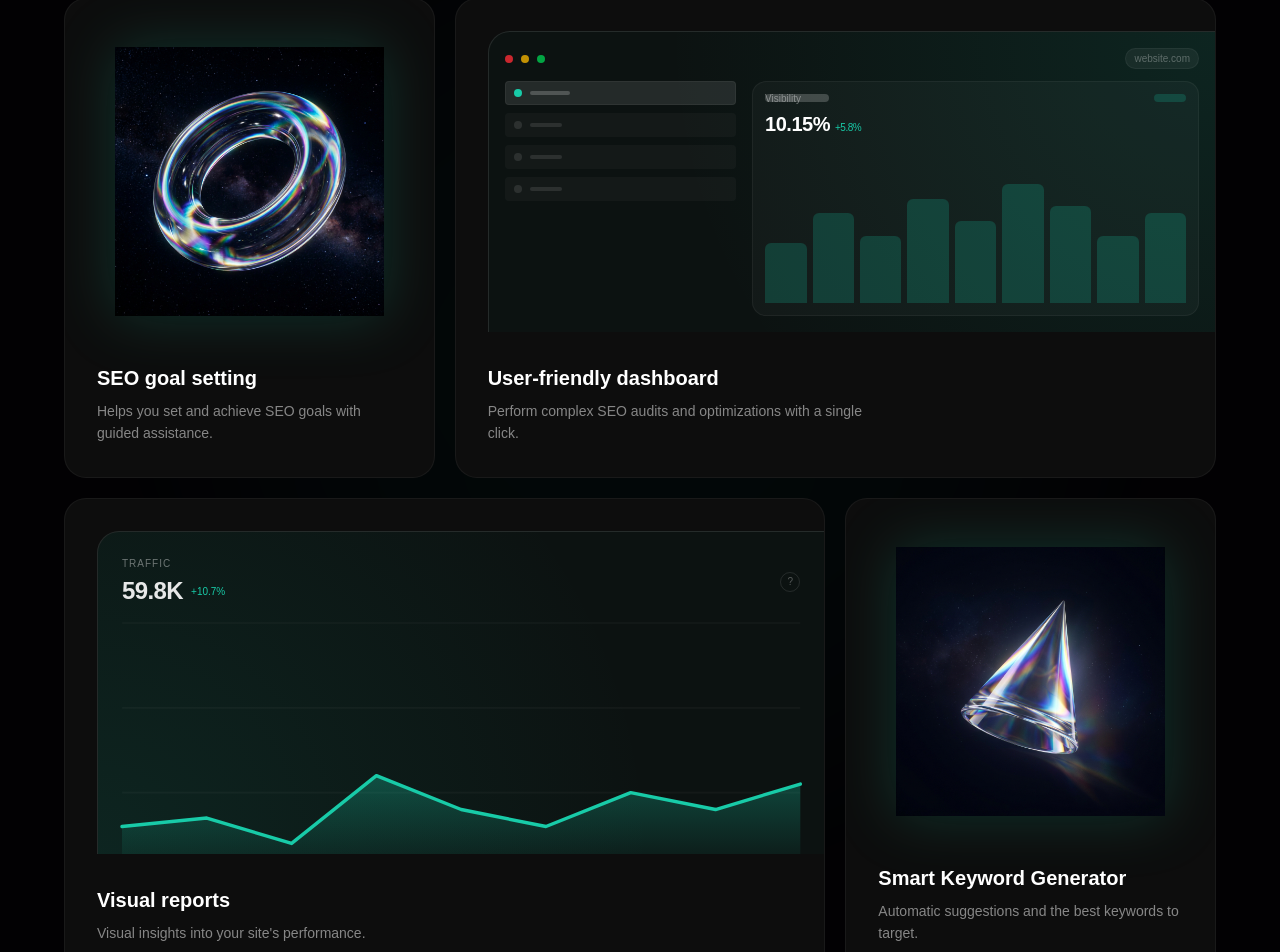
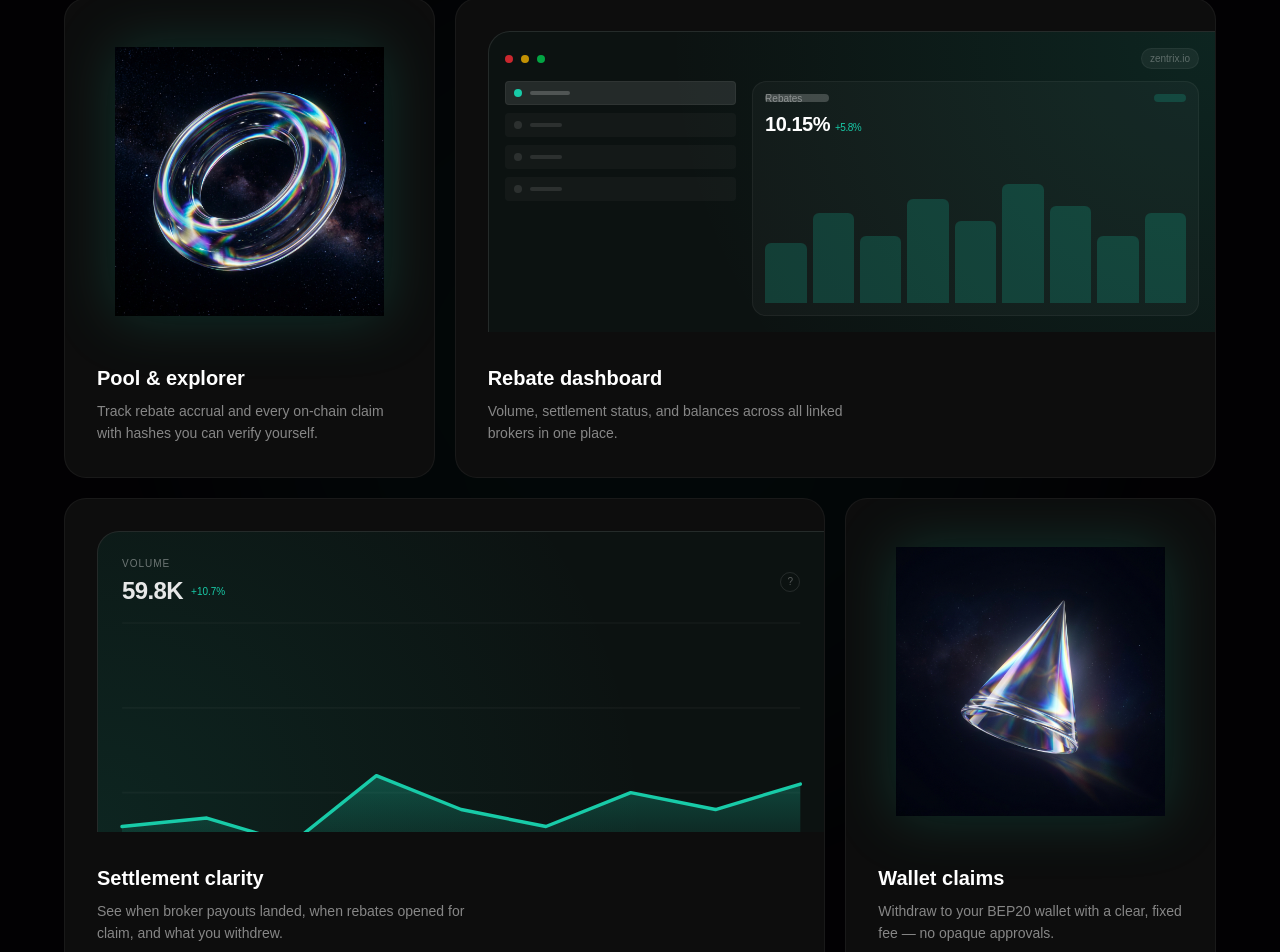
Before and after one commit to le-dat/zentrix-landingpage, a Next.js app: page / in a window 1280 px wide. Shown: the part 2072-3024 px from the top of the page. Built offline with nearby package versions, Linux system fonts and the light colour scheme.

Commit message:
feat(landing): update bento section
Made-with: Cursor

```diff
--- a/components/landing/BentoSection.tsx
+++ b/components/landing/BentoSection.tsx
@@ -6,28 +6,28 @@ import Image from "next/image";
 
 const bentoCards = [
   {
-    id: "seo",
-    title: "SEO goal setting",
-    description: "Helps you set and achieve SEO goals with guided assistance.",
+    id: "pool",
+    title: "Pool & explorer",
+    description: "Track rebate accrual and every on-chain claim with hashes you can verify yourself.",
     image: "/images/glass-ring.png",
     size: "small",
   },
   {
     id: "dashboard",
-    title: "User-friendly dashboard",
-    description: "Perform complex SEO audits and optimizations with a single click.",
+    title: "Rebate dashboard",
+    description: "Volume, settlement status, and balances across all linked brokers in one place.",
     size: "large",
   },
   {
     id: "reports",
-    title: "Visual reports",
-    description: "Visual insights into your site's performance.",
+    title: "Settlement clarity",
+    description: "See when broker payouts landed, when rebates opened for claim, and what you withdrew.",
     size: "large",
   },
   {
-    id: "generator",
-    title: "Smart Keyword Generator",
-    description: "Automatic suggestions and the best keywords to target.",
+    id: "wallet",
+    title: "Wallet claims",
+    description: "Withdraw to your BEP20 wallet with a clear, fixed fee — no opaque approvals.",
     image: "/images/glass-cone.png",
     size: "small",
   },
@@ -43,7 +43,7 @@ const MiniDashboard = () => (
         <div className="w-2 h-2 rounded-full bg-green-500/80" />
       </div>
       <div className="text-[10px] text-white/30 bg-white/5 px-2 py-0.5 rounded-full border border-white/5">
-        website.com
+        zentrix.io
       </div>
     </div>
     {/* Dashboard Content Sidebar and Main */}
@@ -64,7 +64,7 @@ const MiniDashboard = () => (
         <div className="flex-1 rounded-xl bg-white/[0.03] border border-white/5 p-3 flex flex-col gap-2 overflow-hidden">
           <div className="flex items-center justify-between">
             <div className="h-2 w-16 bg-white/20 rounded text-[10px] text-white/40 flex items-center">
-              Visibility
+              Rebates
             </div>
             <div className="h-2 w-8 bg-[#18CBA8]/20 rounded" />
           </div>
@@ -90,7 +90,7 @@ const MiniChart = () => (
   <div className="w-full h-full p-6 relative overflow-hidden flex flex-col">
     <div className="flex items-center justify-between mb-4">
       <div>
-        <div className="text-[10px] text-white/40 uppercase tracking-widest mb-1 font-medium">Traffic</div>
+        <div className="text-[10px] text-white/40 uppercase tracking-widest mb-1 font-medium">Volume</div>
         <div className="flex items-center gap-2">
           <span className="text-2xl font-bold tracking-tight text-white/90">59.8K</span>
           <span className="text-[10px] text-[#18CBA8] font-medium">+10.7%</span>
@@ -159,7 +159,7 @@ export function BentoSection() {
           className="text-center mb-20"
         >
           <h2 className="text-3xl md:text-5xl font-semibold text-white tracking-tight max-w-[800px] mx-auto leading-[1.1]">
-            Harness the power of AI, making search engine optimization intuitive and effective.
+            One place to follow your rebates from broker payout to wallet — transparent by design.
           </h2>
         </motion.div>
 
@@ -177,7 +177,7 @@ export function BentoSection() {
               <div className="relative w-full h-full">
                 <Image
                   src="/images/glass-ring.png"
-                  alt="SEO Goal Setting"
+                  alt="Rebate pool overview"
                   fill
                   className="object-contain drop-shadow-[0_0_30px_rgba(24,203,168,0.2)] group-hover:scale-105 transition-transform duration-700"
                 />
@@ -238,7 +238,7 @@ export function BentoSection() {
               <div className="relative w-full h-full">
                 <Image
                   src="/images/glass-cone.png"
-                  alt="Smart Keyword Generator"
+                  alt="Wallet claim flow"
                   fill
                   className="object-contain drop-shadow-[0_0_30px_rgba(24,203,168,0.2)] group-hover:scale-105 transition-transform duration-700"
                 />
```
